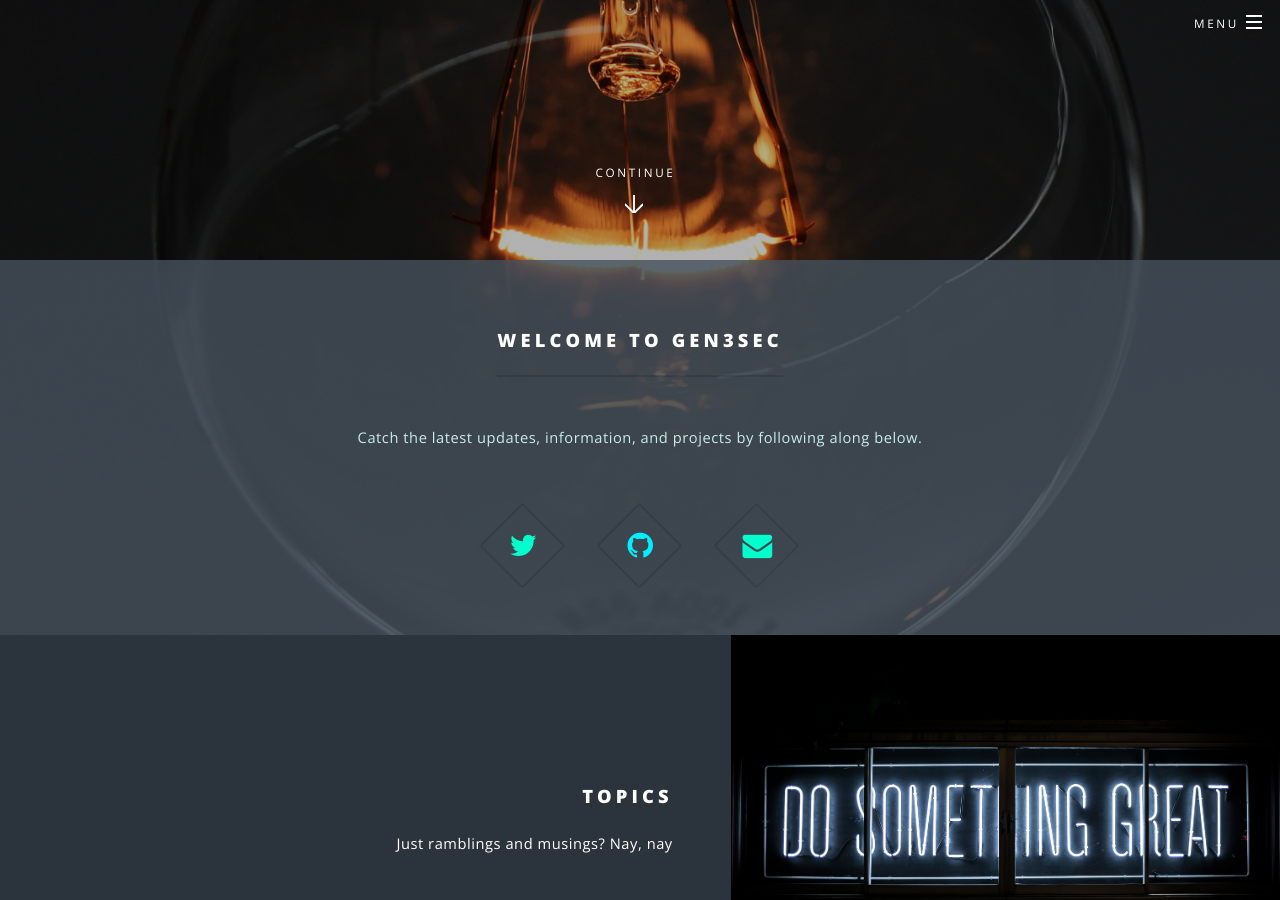
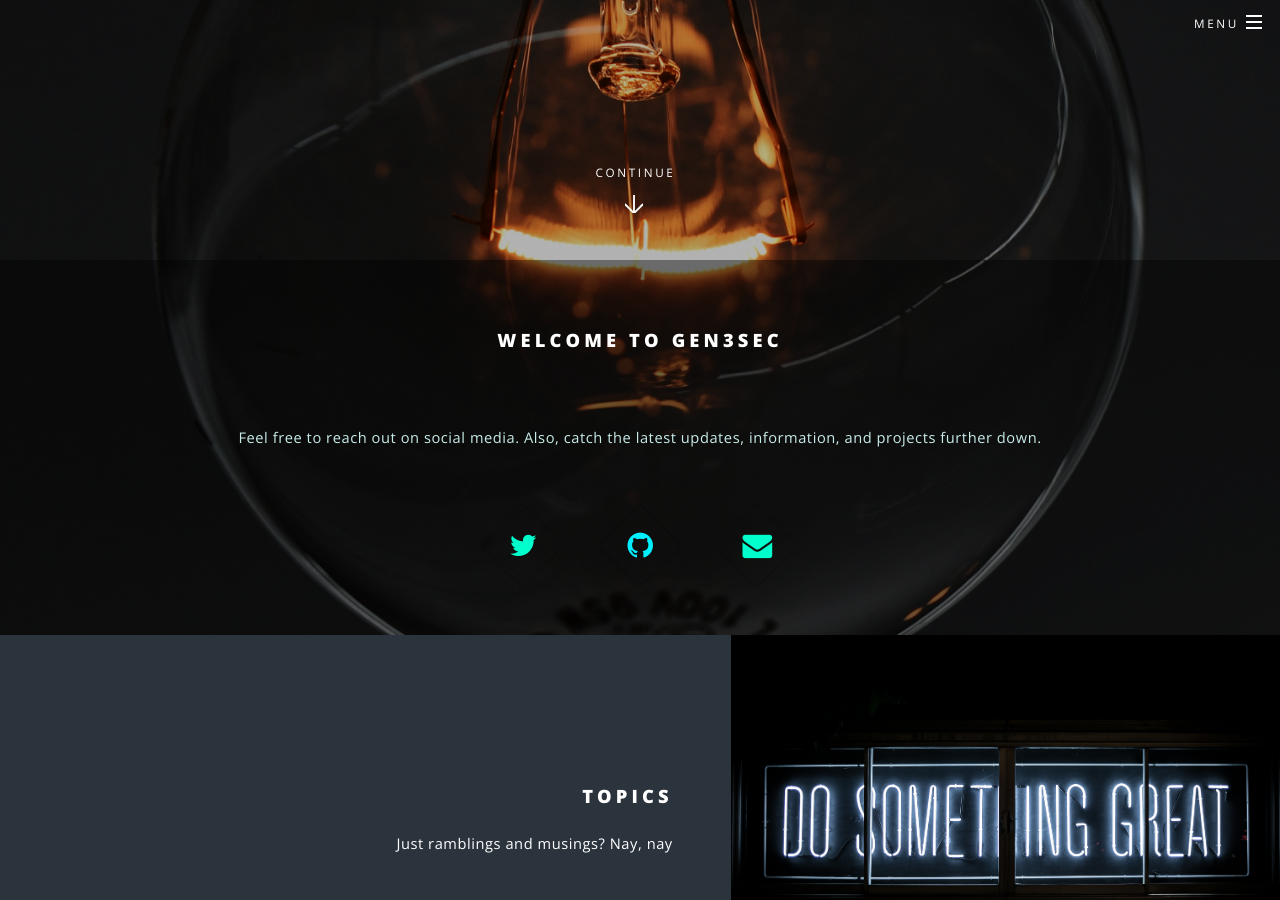
Before and after one commit to Gen3Sec/gen3sec.github.io, a Jekyll site: the page built from index.md, in a window 1280 px wide and 900 px high, scrolled down 640 px. Built offline with Jekyll 4.4.1, drawn with Linux system fonts in a browser that asks for light colours.

Commit message:
changing background more and greeting

```diff
--- a/_config.yml
+++ b/_config.yml
@@ -29,7 +29,7 @@ lang: en-us # used in HTML lang attributes
 # - set the greeting only if you want to display the first green section
 greeting:
   title: Welcome to GEN3SEC
-  text: Catch the latest updates, information, and projects by following along below.
+  text: Feel free to reach out on social media. Also, catch the latest updates, information, and projects further down.
 # - displayed at the bottom
 closing-head: Thanks for stopping by!
 closing-para: Follow the journey or reach out using the buttons below.
--- a/_sass/libs/_vars.scss
+++ b/_sass/libs/_vars.scss
@@ -89,7 +89,7 @@
 		border2-bg:			rgba(144,144,144,0.5),
 
 		accent1: (
-			bg:				rgba(71,82,93,0.8),
+			bg:				rgba(0,0,0,0.4),
 			fg-bold:		#ffffff,
 			fg:				mix(#21b2a6, #ffffff, 25%),
 			fg-light:		mix(#21b2a6, #ffffff, 40%),
```
